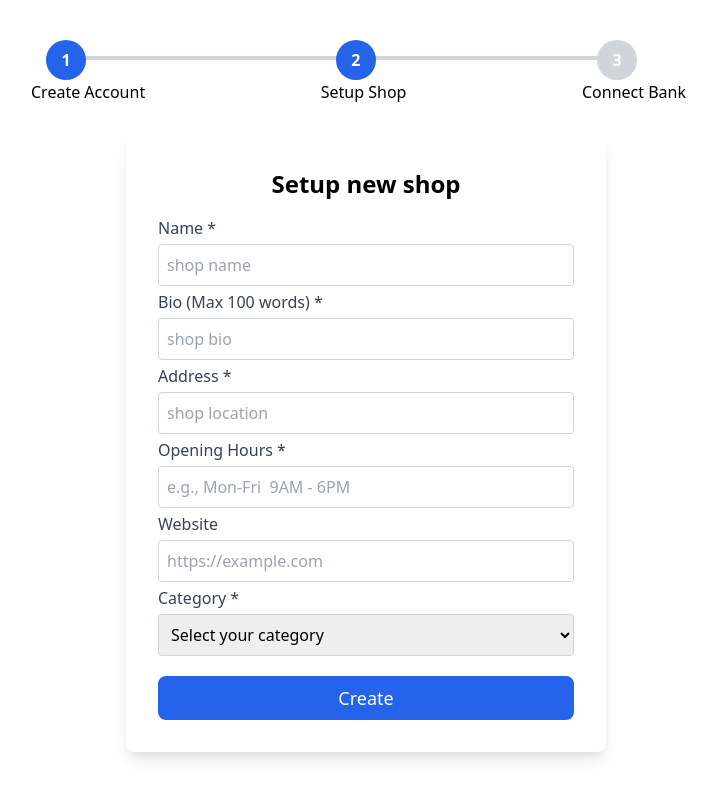
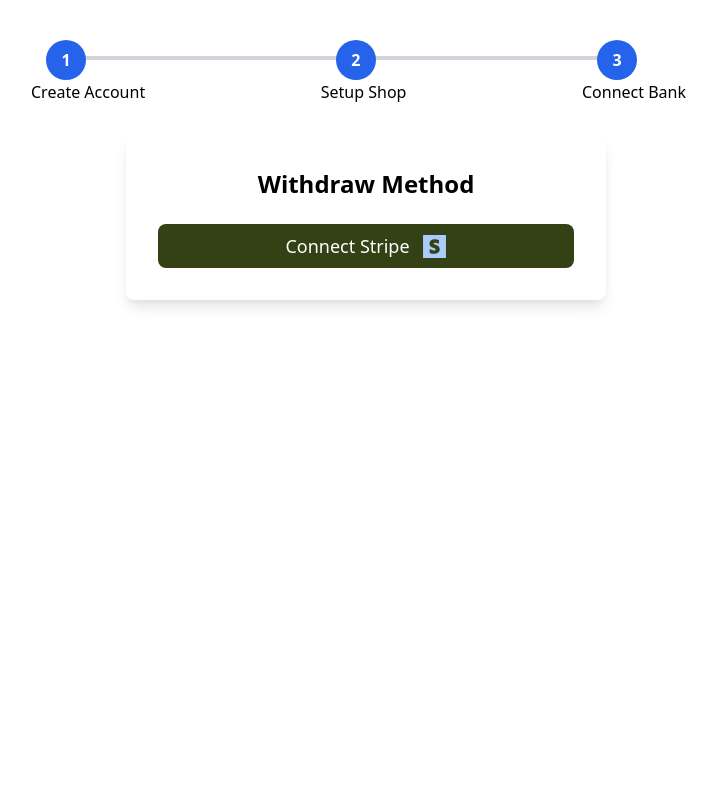
Before and after one commit to anasansari01/eshop, a Next.js app in the folder apps/seller-ui/: page /signup in a window 1280 px wide. Shown: the whole page, without its empty margins (274-990 px from the left). Built offline with nearby package versions, Linux system fonts and the light colour scheme.

Commit message:
Add stripe connect link, logged in seller , get seller

```diff
--- a/apps/seller-ui/src/app/(routes)/signup/page.tsx
+++ b/apps/seller-ui/src/app/(routes)/signup/page.tsx
@@ -1,5 +1,4 @@
 "use client"
-import { useRouter } from 'next/navigation';
 import { useForm } from 'react-hook-form'
 import React, { useRef, useState } from 'react'
 import { Eye, EyeOff } from 'lucide-react';
@@ -8,9 +7,10 @@ import Link from 'next/link';
 import axios, {AxiosError} from 'axios'
 import { countries } from 'apps/seller-ui/src/utils/countries';
 import CreateShop from 'apps/seller-ui/src/shared/modules/create-shop';
+import StripeLogo from 'apps/seller-ui/src/assets/svgs/stripe-logo';
 
 const Signup = () => {
-  const [activeStep, setActiveStep] = useState(2);
+  const [activeStep, setActiveStep] = useState(3);
   const [passwordVisible, setPasswordVisible] = useState(false);
   const [showOtp, setShowOtp] = useState(false);
   const [canResend, setCanResend] = useState(true);
@@ -19,8 +19,6 @@ const Signup = () => {
   const [sellerData, setSellerData] = useState<FormData | null>(null);
   const [sellerId, setSellerId] = useState("");
   const inputRefs = useRef<(HTMLInputElement | null)[]>([]);
-
-  const router = useRouter();
 
   const {register, handleSubmit, formState: {errors}} = useForm();
 
@@ -94,6 +92,18 @@ const Signup = () => {
       signUpMutation.mutate(sellerData);
     }
   }
+
+  const connectStripe = async () => {
+    try {
+      const response = await axios.post(`${process.env.NEXT_PUBLIC_SERVER_URI}/api/create-stripe-link`, {sellerId});
+
+      if(response.data.url){
+        window.location.href = response.data.url;
+      }
+    } catch (error) {
+      console.error("Stripe Connection error: ", error);
+    }
+}
 
 
   return (
@@ -289,6 +299,15 @@ const Signup = () => {
         {activeStep === 2 && (
           <CreateShop sellerId={sellerId} setActiveStep={setActiveStep}/>
         )}
+        {activeStep === 3 && (
+          <div className='text-center'>
+            <h3 className='text-2xl font-semibold'>Withdraw Method</h3>
+            <br />
+            <button className='w-full m-auto flex items-center justify-center gap-3 text-lg bg-[#334115] text-white py-2 rounded-lg' onClick={connectStripe}>
+              Connect Stripe <StripeLogo/>
+            </button>
+          </div>
+        )}
       </div>
     </div>
   )
--- a/package.json
+++ b/package.json
@@ -32,6 +32,7 @@
     "react-dom": "19.0.0",
     "react-hook-form": "^7.65.0",
     "react-hot-toast": "^2.6.0",
+    "stripe": "^19.1.0",
     "swagger-autogen": "^2.23.7",
     "swagger-ui-express": "^5.0.1"
   },
```
Also changed, not shown: 1 other file (tests, documents, lock files or other folders).
